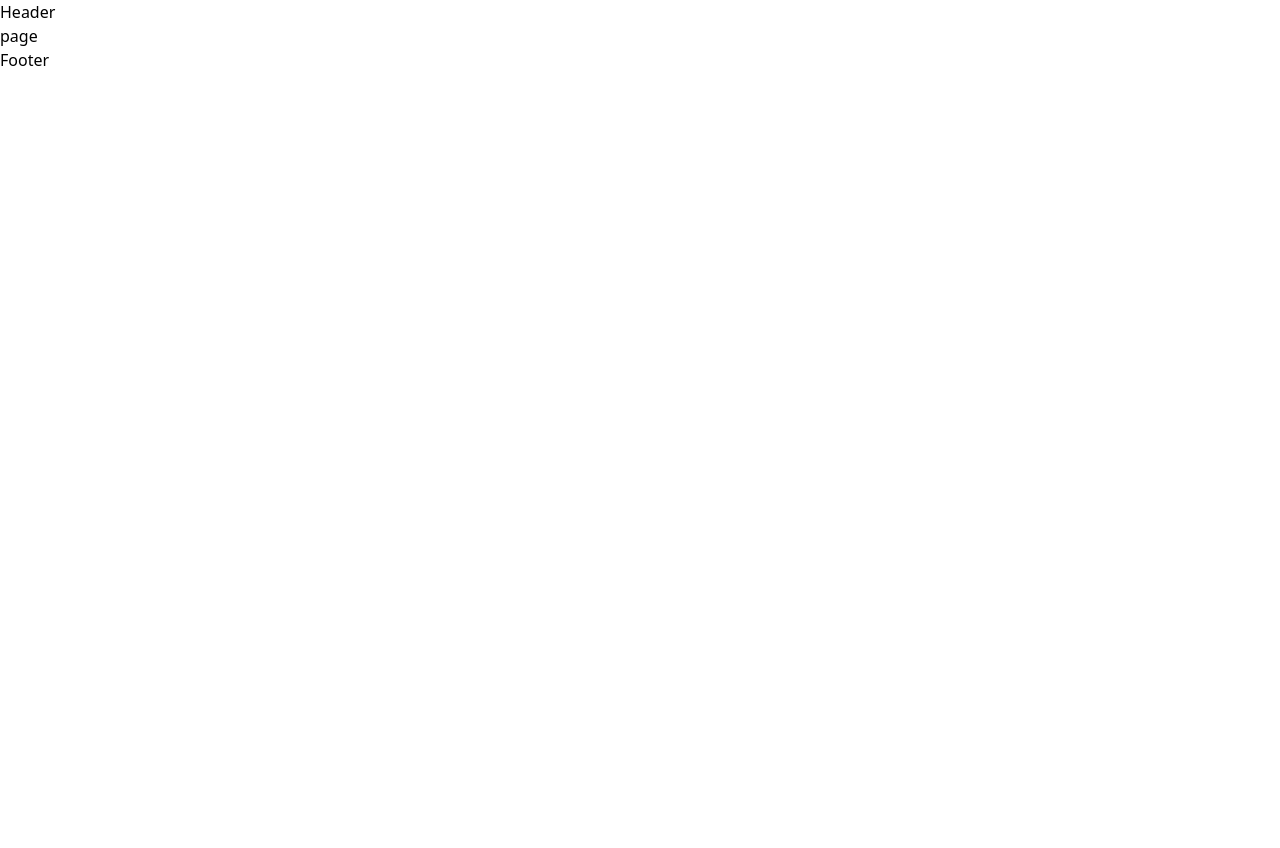
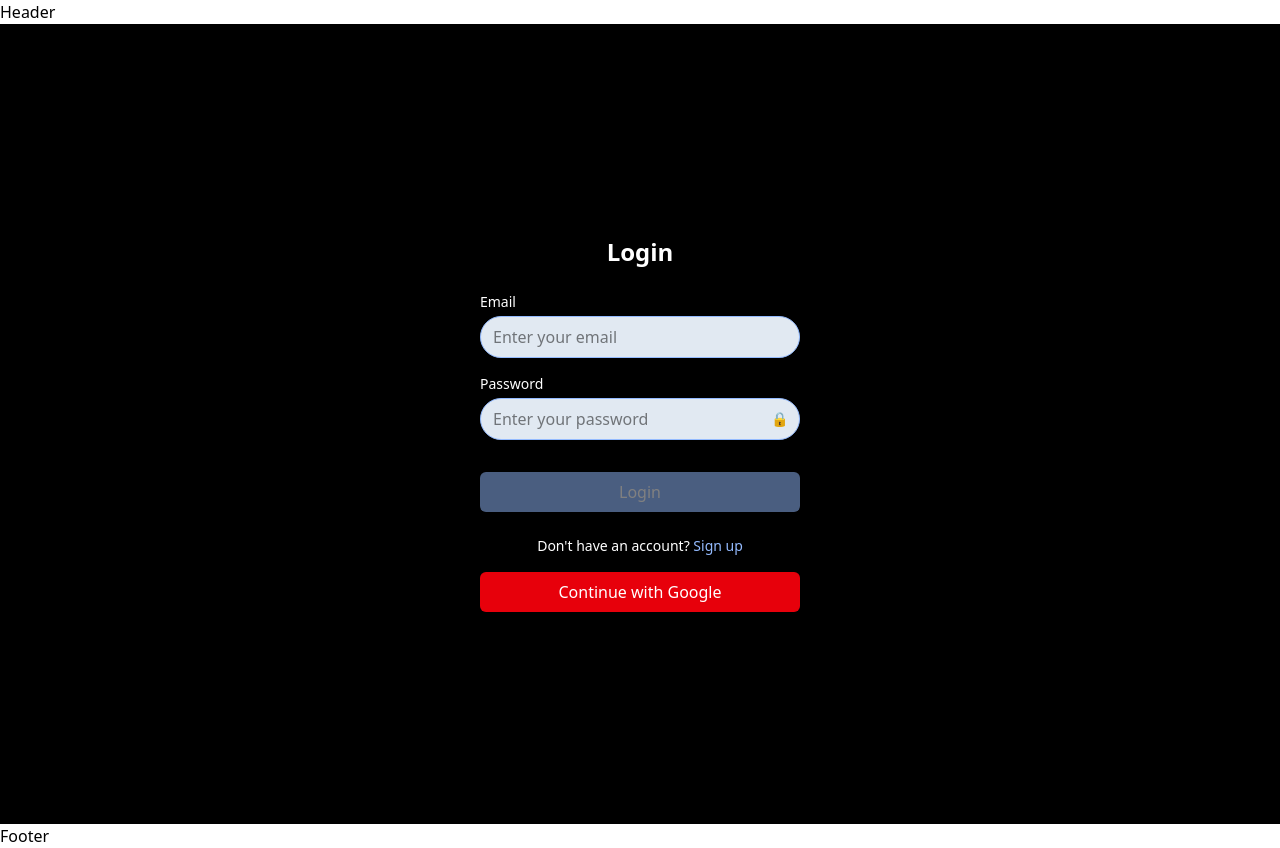
Before and after one commit to MohdMusaiyab/filmymatch, a Next.js app: page /auth/sign-in in a window 1280 px wide. Before the commit the page ends 800 px from the top, so only its background shows below. Built offline with nearby package versions, Linux system fonts and the light colour scheme.

Commit message:
Login Done

```diff
--- a/src/app/(routes)/auth/sign-in/page.tsx
+++ b/src/app/(routes)/auth/sign-in/page.tsx
@@ -1,7 +1,144 @@
-import React from "react";
+"use client";
+import React, { useState } from "react";
+import PasswordInput from "@/app/components/inputFields/PasswordInput";
+import EmailInput from "@/app/components/inputFields/EmailInput";
+import { signIn } from "next-auth/react";
+import { useRouter } from "next/navigation";
+import { LoginSchema } from "@/schemas/auth";
 
-const page = () => {
-  return <div>page</div>;
+const LoginPage: React.FC = () => {
+  const router = useRouter();
+  const [email, setEmail] = useState("");
+  const [password, setPassword] = useState("");
+  const [errors, setErrors] = useState<{ [key: string]: string }>({});
+  const [loading, setLoading] = useState(false);
+
+  const handleEmailChange = (e: React.ChangeEvent<HTMLInputElement>) => {
+    setEmail(e.target.value);
+    setErrors((prev) => ({ ...prev, email: "" }));
+  };
+
+  const handlePasswordChange = (e: React.ChangeEvent<HTMLInputElement>) => {
+    setPassword(e.target.value);
+    setErrors((prev) => ({ ...prev, password: "" }));
+  };
+
+  const isFormValid = email.trim() !== "" && password.trim() !== "";
+
+  const handleSubmit = async (e: React.FormEvent) => {
+    e.preventDefault();
+    if (!isFormValid) {
+      setErrors({ form: "Please fill out all fields." });
+      return;
+    }
+
+    // Validate with Zod schema
+    const validation = LoginSchema.safeParse({ email, password });
+    if (!validation.success) {
+      const fieldErrors: { [key: string]: string } = {};
+      validation.error.errors.forEach((err) => {
+        fieldErrors[err.path[0]] = err.message;
+      });
+      setErrors(fieldErrors);
+      return;
+    }
+
+    setLoading(true);
+    setErrors({});
+
+    try {
+      const result = await signIn("credentials", {
+        redirect: false,
+        email,
+        password,
+      });
+
+      if (result?.error) {
+        // Parse the error message from NextAuth
+        const errorData = JSON.parse(result.error);
+        setErrors({
+          form: errorData.message || "Invalid credentials. Please try again.",
+        });
+      } else {
+        // Successful login
+        router.push("/");
+      }
+    } catch (error) {
+      console.error("Login error:", error);
+      setErrors({
+        form: "An unexpected error occurred. Please try again.",
+      });
+    } finally {
+      setLoading(false);
+    }
+  };
+
+  return (
+    <div className="min-h-screen flex items-center justify-center bg-black">
+      <div className="p-8 rounded-lg shadow-md w-96">
+        <h1 className="text-2xl font-bold mb-6 text-center text-white">
+          Login
+        </h1>
+        <form onSubmit={handleSubmit}>
+          <EmailInput
+            label="Email"
+            placeholder="Enter your email"
+            value={email}
+            onChange={handleEmailChange}
+            id="email"
+            name="email"
+            error={errors.email}
+          />
+          <PasswordInput
+            label="Password"
+            placeholder="Enter your password"
+            value={password}
+            onChange={handlePasswordChange}
+            id="password"
+            name="password"
+            error={errors.password}
+          />
+
+          {errors.form && (
+            <p className="text-red-500 text-sm mt-4 text-center">
+              {errors.form}
+            </p>
+          )}
+
+          <button
+            type="submit"
+            disabled={!isFormValid || loading}
+            className={`w-full mt-4 px-4 py-2 bg-[#94BBFF] text-white rounded-md focus:outline-none focus:ring-2 focus:ring-[#94BBFF] focus:ring-opacity-50 ${
+              !isFormValid || loading
+                ? "opacity-50 cursor-not-allowed"
+                : "hover:bg-blue-600"
+            }`}
+          >
+            {loading ? "Logging in..." : "Login"}
+          </button>
+        </form>
+
+        {/* Additional login options */}
+        <div className="mt-6 text-center">
+          <p className="text-white text-sm">
+            Don&apos;t have an account?{" "}
+            <a href="/auth/sign-up" className="text-[#94BBFF] hover:underline">
+              Sign up
+            </a>
+          </p>
+          <div className="mt-4">
+            <button
+              //Will Implement in Later Stages
+              // onClick={() => signIn("google")}
+              className="w-full px-4 py-2 bg-red-600 text-white rounded-md hover:bg-red-700"
+            >
+              Continue with Google
+            </button>
+          </div>
+        </div>
+      </div>
+    </div>
+  );
 };
 
-export default page;
+export default LoginPage;
--- a/src/app/page.tsx
+++ b/src/app/page.tsx
@@ -1,8 +1,22 @@
 "use client";
 import React from "react";
+import { useSession } from "next-auth/react";
 
 const HomePage: React.FC = () => {
-  return <div>hello!!user Created</div>;
+  const { data: session, status } = useSession();
+  const loading = status === "loading";
+  return <div>hello!!user Created
+    {loading ? (
+      <p>Loading...</p>
+    ) : session ? (
+      <div>
+        <h1>Welcome, {session.user.username}!</h1>
+        <p>Your email: {session.user.email}</p>
+      </div>
+    ) : (
+      <h1>Please sign in</h1>
+    )}
+  </div>;
 };
 
 export default HomePage;
--- a/src/lib/auth-providers.ts
+++ b/src/lib/auth-providers.ts
@@ -1,26 +1,106 @@
-import Credentials from "next-auth/providers/credentials";
+import CredentialsProvider from "next-auth/providers/credentials";
 import { NextAuthOptions } from "next-auth";
+import { LoginSchema } from "@/schemas/auth";
+import { verifyData } from "./auth";
+import { AuthError } from "@/types/AuthError";
+import prisma from "./prisma";
 
 export const authOptions: NextAuthOptions = {
   providers: [
-    Credentials({
-      name: "Credentials",
+    CredentialsProvider({
+      id: "credentials",
+      name: "Email",
       credentials: {
-        email: { label: "Email", type: "email", placeholder: "Enter your email" },
+        email: { label: "Email", type: "email" },
         password: { label: "Password", type: "password" },
       },
       async authorize(credentials) {
-        // Add your authentication logic here
-        // Example: Check credentials against a database
-        const user = { id: "1", username: "user", email: "user@example.com" };
+        try {
+          // Validate input with the Zod schema pattern
+          const validatedFields = LoginSchema.safeParse(credentials);
+          if (!validatedFields.success) {
+            throw new AuthError(
+              "VALIDATION_ERROR",
+              "Invalid credentials format",
+              400,
+              validatedFields.error.errors.map((err) => ({
+                field: err.path.join("."),
+                message: err.message,
+              }))
+            );
+          }
 
-        if (
-          credentials?.email === user.email &&
-          credentials?.password === "password"
-        ) {
-          return user; // Return the user object
-        } else {
-          return null; // Return null if authentication fails
+          // Consistent database query style
+          const user = await prisma.user.findUnique({
+            where: { email: validatedFields.data.email },
+            select: {
+              id: true,
+              email: true,
+              password: true,
+              emailVerified: true,
+              username: true,
+              isActive: true,
+            },
+          });
+
+          if (!user) {
+            throw new AuthError(
+              "USER_NOT_FOUND",
+              "No account found with this email",
+              404
+            );
+          }
+
+          if (!user.isActive) {
+            throw new AuthError(
+              "ACCOUNT_INACTIVE",
+              "Your account has been deactivated",
+              403
+            );
+          }
+
+          // Consistent hashing verification
+          const passwordValid = await verifyData(
+            validatedFields.data.password,
+            user.password
+          );
+
+          if (!passwordValid) {
+            throw new AuthError(
+              "INVALID_CREDENTIALS",
+              "Incorrect password",
+              401
+            );
+          }
+
+          // Return minimal user data matching your API style
+          return {
+            id: user.id,
+            email: user.email,
+            username: user.username,
+            emailVerified: user.emailVerified,
+          };
+        } catch (error) {
+          console.error("Authentication error:", error);
+
+          // Convert to NextAuth expected error format
+          if (error instanceof AuthError) {
+            throw new Error(
+              JSON.stringify({
+                code: error.code,
+                message: error.message,
+                status: error.status,
+              })
+            );
+          }
+
+          throw new Error(
+            JSON.stringify({
+              code: "AUTHENTICATION_FAILED",
+              message: "Authentication failed",
+              status: 500,
+            })
+          );
         }
       },
     }),
@@ -43,8 +123,14 @@ export const authOptions: NextAuthOptions = {
       return session;
     },
   },
-  secret: process.env.NEXTAUTH_SECRET,
-  // pages: {
-  //   signIn: "/auth/signin", // Custom sign-in page
-  // },
+  pages: {
+    signIn: "/auth/sign-in",
+    error: "/auth/error",
+  },
+  session: {
+    strategy: "jwt",
+    maxAge: 30 * 24 * 60 * 60, // 30 days
+  },
+
+  debug: process.env.NODE_ENV === "development",
 };
--- a/src/lib/auth.ts
+++ b/src/lib/auth.ts
@@ -2,12 +2,12 @@ import bcrypt from 'bcrypt';
 
 const SALT_ROUNDS = parseInt(process.env.SALT_ROUNDS || '10', 10);
 
-// Hash a password
+// Hash a password or Security Answer
 export async function hashData(password: string): Promise<string> {
   return await bcrypt.hash(password, SALT_ROUNDS);
 }
 
-// Compare a password with its hash
+// Compare a password / Security Answer with a hash
 export async function verifyData(password: string, hash: string): Promise<boolean> {
   return await bcrypt.compare(password, hash);
 }
--- /dev/null
+++ b/src/types/AuthError.ts
@@ -0,0 +1,13 @@
+export class AuthError extends Error {
+  constructor(
+    public readonly code: string,
+    public readonly message: string,
+    public readonly status: number,
+    public readonly errors?: Array<{ field: string; message: string }>
+  ) {
+    super(message);
+    this.name = "AuthError";
+    // Maintain proper prototype chain
+    Object.setPrototypeOf(this, AuthError.prototype);
+  }
+}
```
